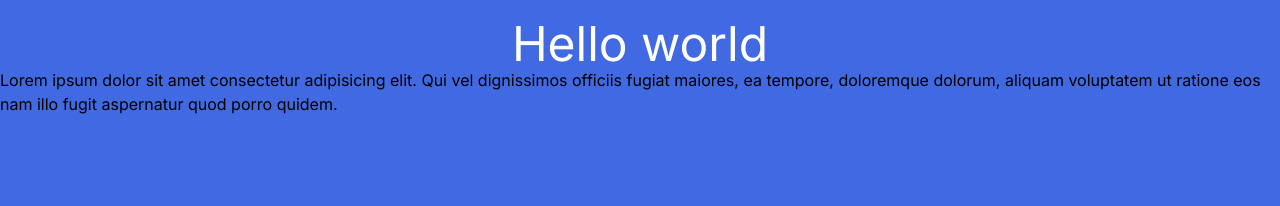
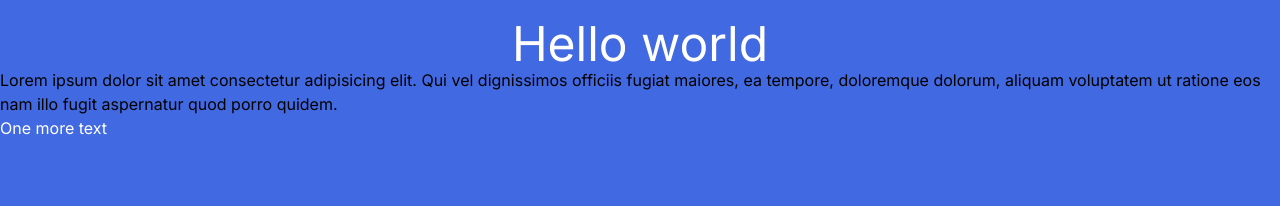
Before and after one commit to Tsampaio/caprover-test, a Next.js app: page / in a window 1280 px wide. Shown: the top 206 px of the page. Built offline with nearby package versions, Linux system fonts and the light colour scheme.

Commit message:
adding white text

```diff
--- a/app/page.tsx
+++ b/app/page.tsx
@@ -9,6 +9,7 @@ export default function Home() {
       <div className="container mx-auto mt-5">
         <h1 className='text-white text-5xl text-center'>Hello world</h1>
         <p>Lorem ipsum dolor sit amet consectetur adipisicing elit. Qui vel dignissimos officiis fugiat maiores, ea tempore, doloremque dolorum, aliquam voluptatem ut ratione eos nam illo fugit aspernatur quod porro quidem.</p>
+        <p className='text-white'>One more text</p>
       </div>
     </main >
   )
```
